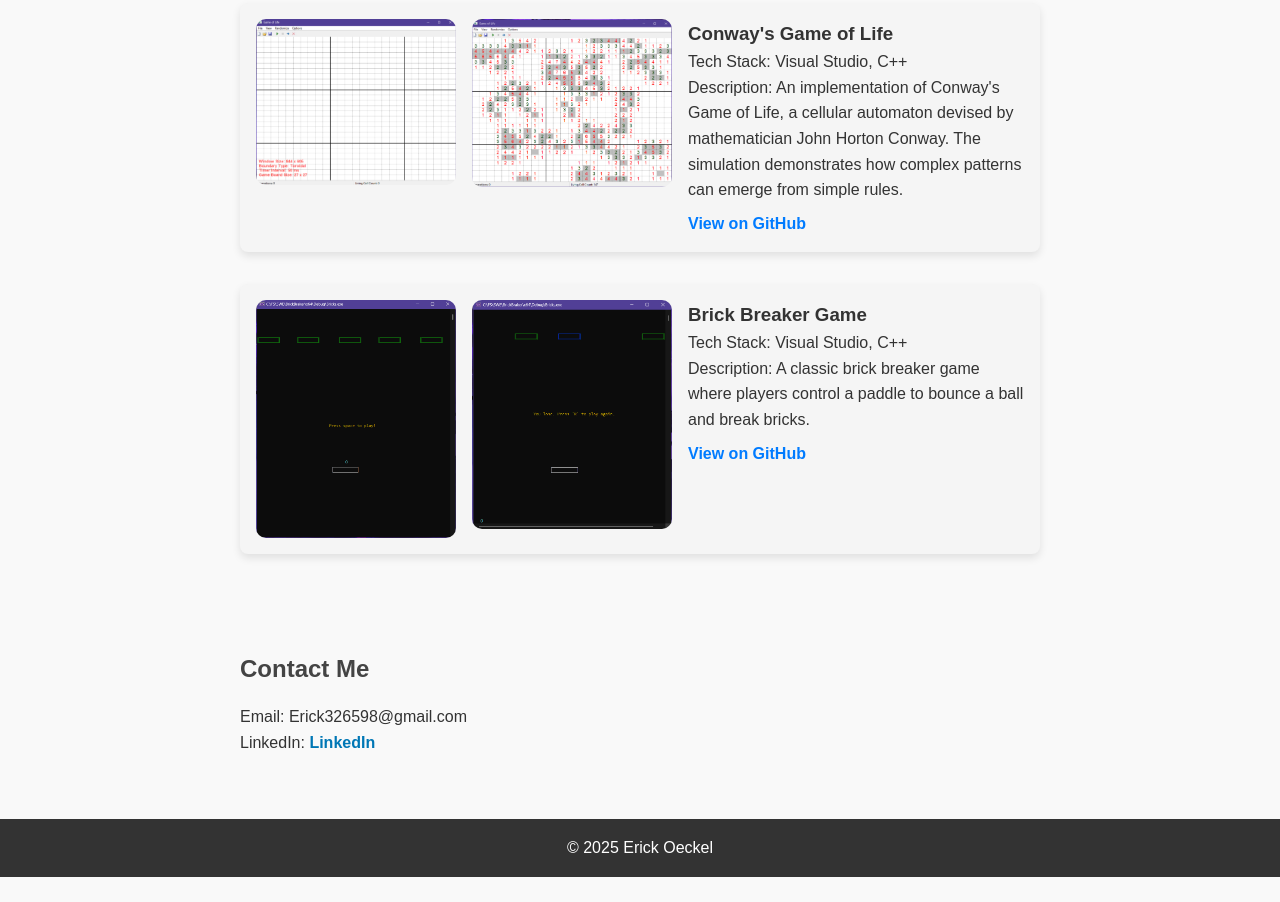
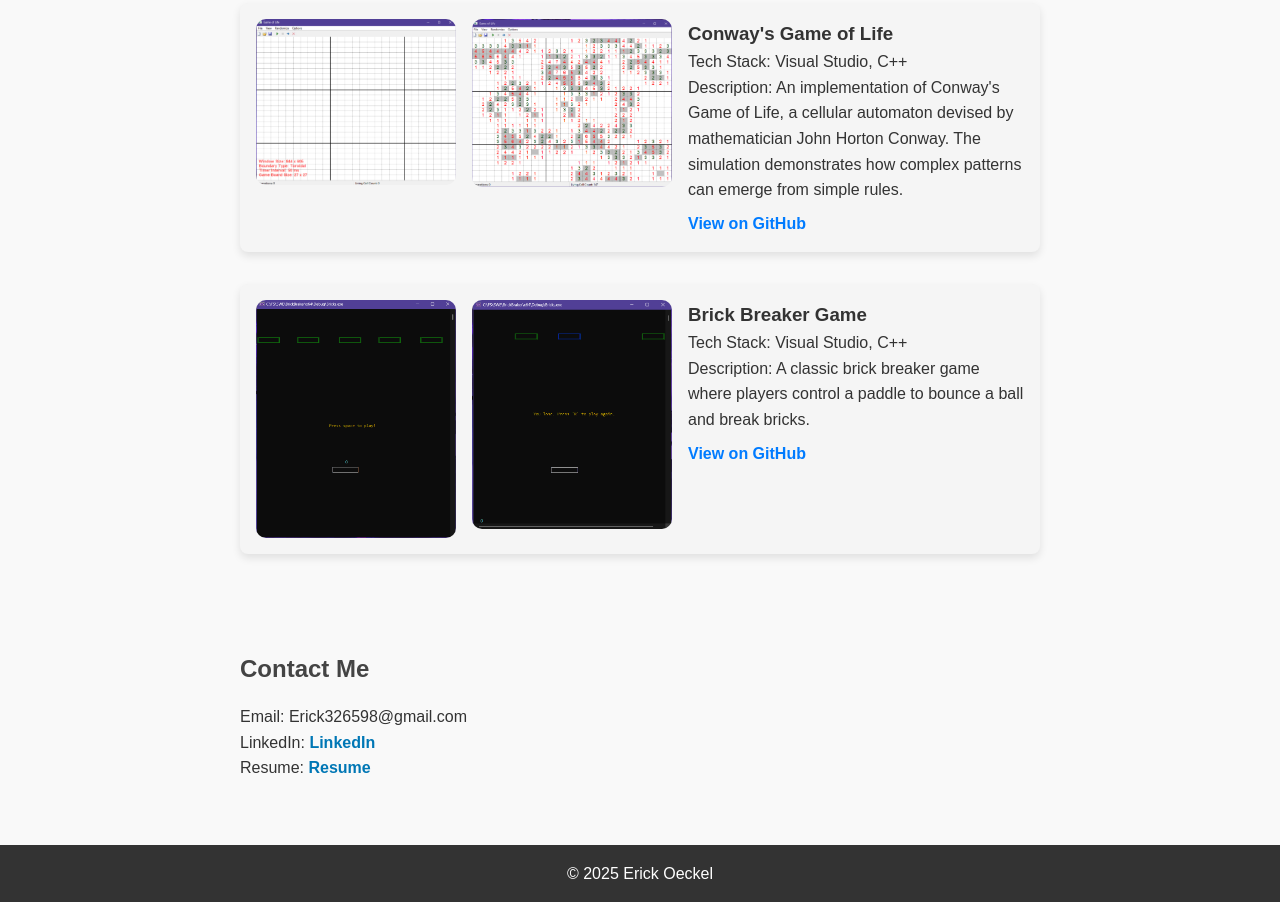
Before and after one commit to Ghostcode22/Portfolio, a plain HTML site: page index.html in a window 1280 px wide. Shown: the part 1262-2164 px from the top of the page. Before the commit the page ends 2139 px from the top, so only its background shows below. Drawn offline with Linux system fonts and the light colour scheme.

Commit message:
Update index.html

```diff
--- a/index.html
+++ b/index.html
@@ -103,6 +103,7 @@
     <h2>Contact Me</h2>
     <p>Email: Erick326598@gmail.com</p>
     <p>LinkedIn: <a href="https://www.linkedin.com/in/erick-oeckel-b1276b1b6/" target="_blank">LinkedIn</a></p>
+    <p>Resume: <a href="Erick_Oeckel_Resume.pdf" target="_blank">Resume</a></p>
   </section>
 
   <footer>
```
